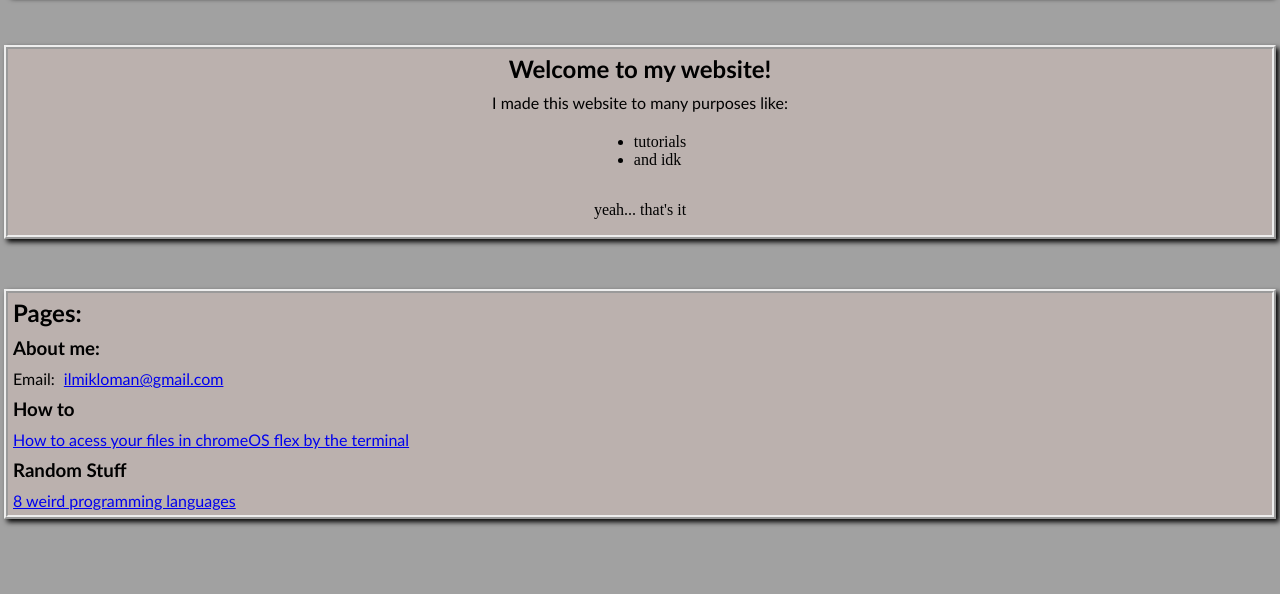
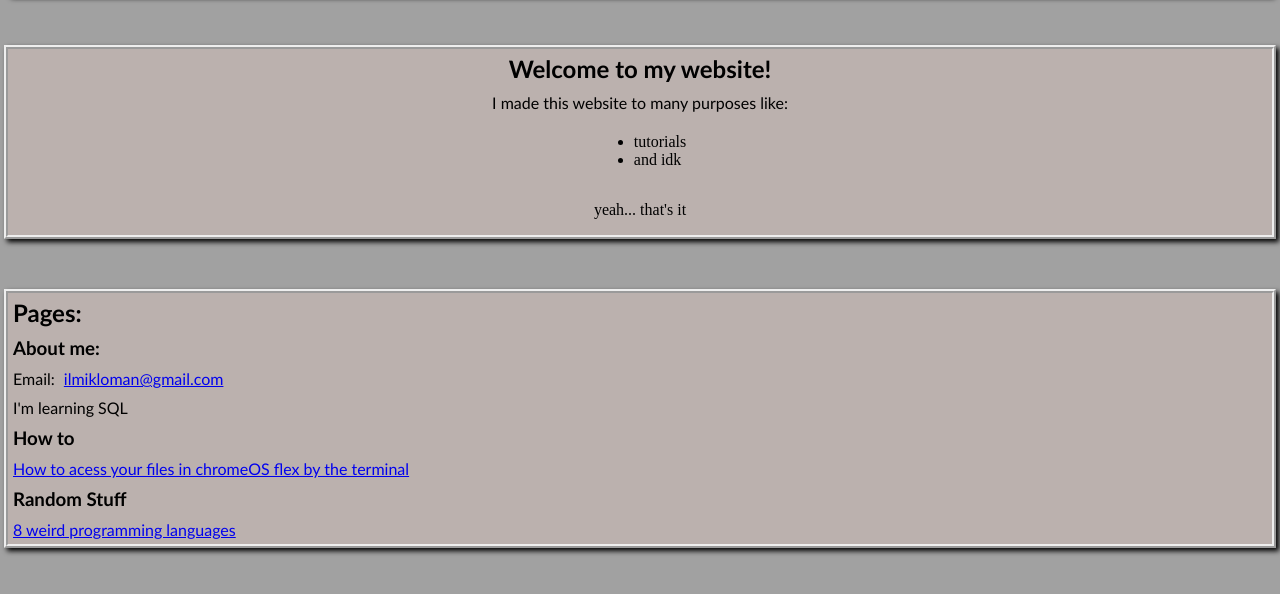
Before and after one commit to ilmiKLO/KLOwebsite, a plain HTML site: page index.html in a window 1280 px wide. Shown: the part 72-666 px from the top of the page. Drawn offline with Linux system fonts and the light colour scheme.

Commit message:
Update index.html

```diff
--- a/index.html
+++ b/index.html
@@ -26,6 +26,7 @@
             <h1 class="maintext">Pages:</h1>
             <h3 class="maintext">About me:</h3>
             <p class="maintext">Email: <a href="#" class="maintext">ilmikloman@gmail.com</a></p>
+            <p class="maintext">I'm learning SQL</p>
             <h3 class="maintext">How to</h3>
             <a href="p0001.html" class="maintext">How to acess your files in chromeOS flex by the terminal</a>
             <h3 class="maintext">Random Stuff</h3>
```
